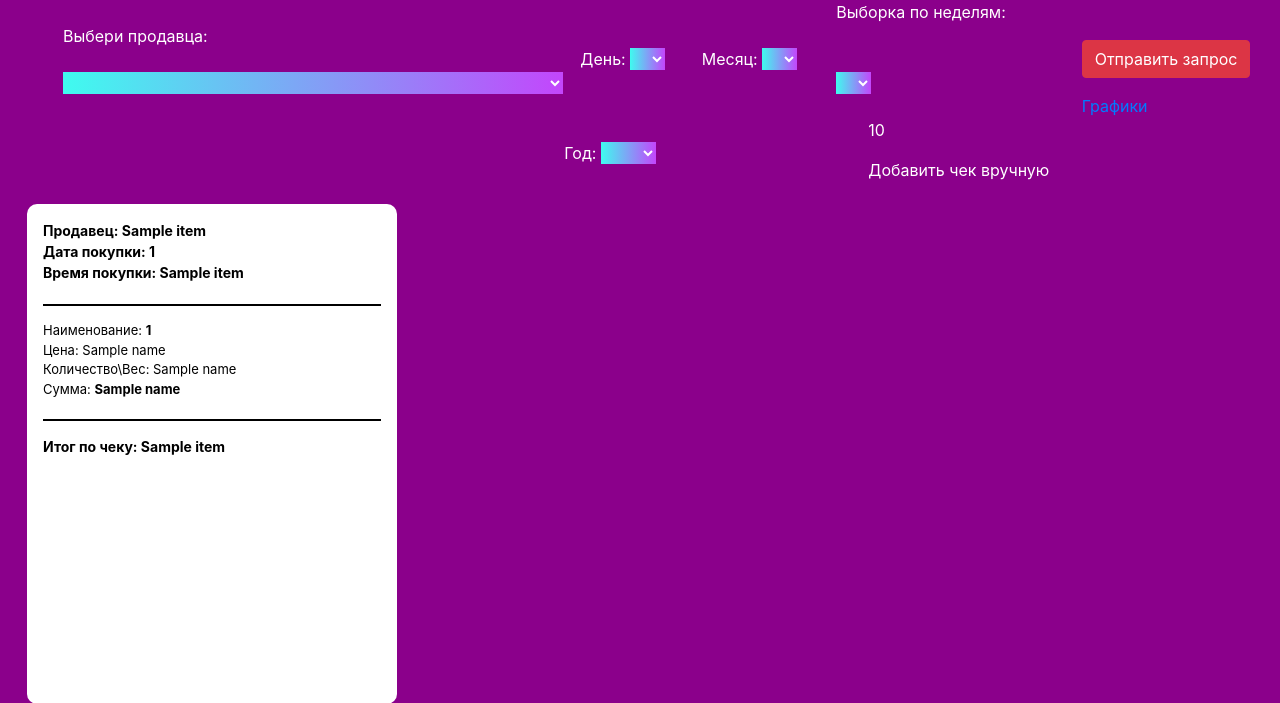
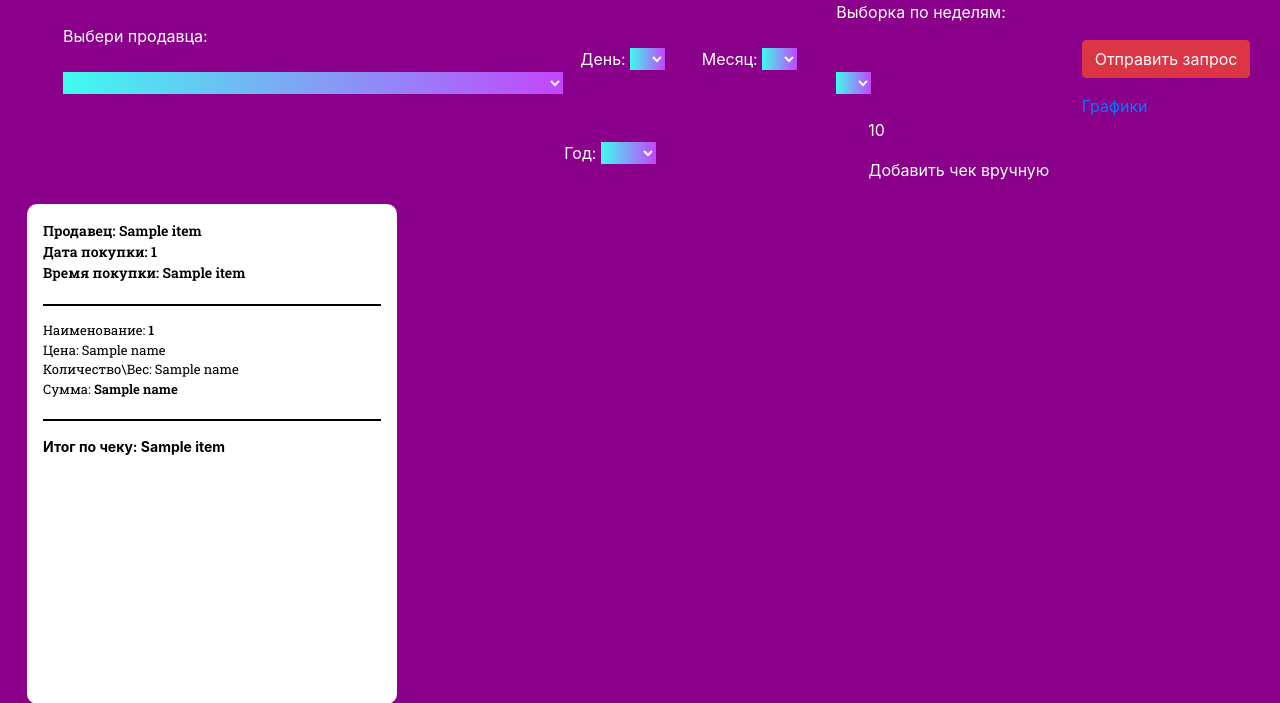
Before and after one commit to TurtleOld/budget_interface_flask, a Flask app: template templates/index.html in a window 1280 px wide. Shown: the top 703 px of the page. Run offline with Flask 2, Linux system fonts and the light colour scheme; the template is opened without the code that fills it: most values are stand-ins (such as "Sample title", 1, 10 or a date in 2020); parts of the project's set-up code (start-up, migrations or seed data) failed here and were passed over; some libraries are stand-ins or nearby versions.

Commit message:
Добавил шрифт

```diff
--- a/static/css/styles.css
+++ b/static/css/styles.css
@@ -44,6 +44,7 @@ option {
 
 .strong_header {
     display: block;
+    font-family: 'Roboto Slab', serif;
     font-size: 14px;
     font-weight: bold;
     border-bottom: 2px solid #000000;
@@ -53,6 +54,7 @@ option {
     display: block;
     padding-top: 15px;
     border-bottom: 2px solid #000000;
+    font-family: 'Roboto Slab', serif;
 }
 
 .total_receipt {
--- a/templates/index.html
+++ b/templates/index.html
@@ -9,6 +9,9 @@
     <script src="https://cdnjs.cloudflare.com/ajax/libs/popper.js/1.14.3/umd/popper.min.js" integrity="sha384-ZMP7rVo3mIykV+2+9J3UJ46jBk0WLaUAdn689aCwoqbBJiSnjAK/l8WvCWPIPm49" crossorigin="anonymous"></script>
     <script src="https://stackpath.bootstrapcdn.com/bootstrap/4.1.3/js/bootstrap.min.js" integrity="sha384-ChfqqxuZUCnJSK3+MXmPNIyE6ZbWh2IMqE241rYiqJxyMiZ6OW/JmZQ5stwEULTy" crossorigin="anonymous"></script>
     <link rel="stylesheet" href="{{ url_for("static", filename='css/styles.css') }}">
+    <link rel="preconnect" href="https://fonts.googleapis.com">
+    <link rel="preconnect" href="https://fonts.gstatic.com" crossorigin>
+    <link href="https://fonts.googleapis.com/css2?family=Roboto+Slab:wght@100;400;600&display=swap" rel="stylesheet">
 </head>
 <body>
 <div class="container-fluid">
```
